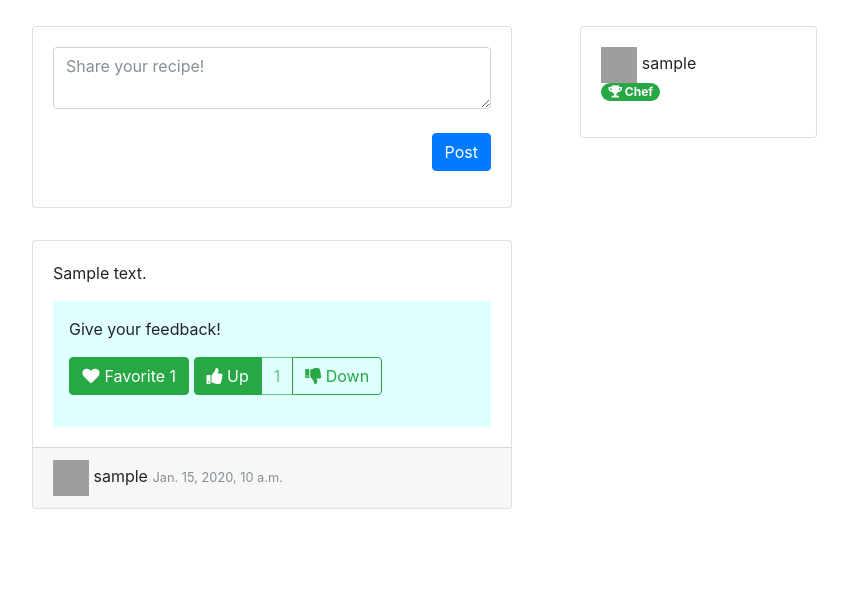
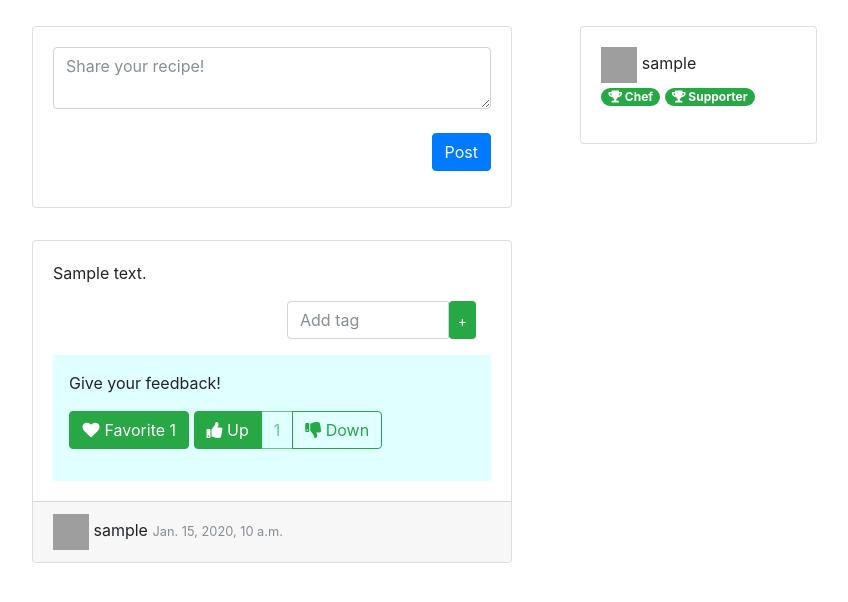
Before and after one commit to lizihao945/CookIt, a Django app: page /recipes/ in a window 1280 px wide. Shown: the part 58-660 px from the top of the page, without its empty margins (208-1056 px from the left). Run offline with Django 3.2, Linux system fonts and the light colour scheme; a user stored in the database is signed in; tables that the repository leaves empty hold one stand-in row (values such as "Sample post"); data that the repository does not hold is empty; some libraries are stand-ins or nearby versions; grey boxes are pictures that could not be loaded.

Commit message:
Tagging.

```diff
--- a/recipes/badges.py
+++ b/recipes/badges.py
@@ -19,7 +19,7 @@ def getBadges(User):
 
 	# First up vote
 	for vote in Vote.objects.filter(user=User):
-		if not vote.isUp:
+		if vote.isUp:
 			badges.append("Supporter")
 			break;
 
--- a/recipes/models.py
+++ b/recipes/models.py
@@ -37,3 +37,7 @@ class Notification(models.Model):
 	user = models.ForeignKey(User, blank=False, null=False, related_name='notifications')
 	text = models.CharField(max_length=1000)
 	created = models.DateTimeField(auto_now_add=True)
+
+class Tag(models.Model):
+	contents = models.ManyToManyField(Content)
+	text = models.CharField(max_length=10, primary_key=True)
--- a/recipes/templates/recipes/content.html
+++ b/recipes/templates/recipes/content.html
@@ -3,6 +3,32 @@
 <div class="card mt-3" id="content_{{ content.pk }}" style="width: 30rem;">
   <div class="card-body">
     <p class="card-text"> {{ content.text }} </p>
+
+    <div class="container">
+      <div class="row">
+        <div class="col-md-6">
+          <div>
+            {% for tag in content.tag_set.all %}
+              <span class="badge badge-pill badge-success">
+                <i class="fa fa-trophy" aria-hidden="true"></i>
+                {{ tag.text }}
+              </span>
+            {% endfor %}
+          </div>
+        </div>
+
+        <div class="col-md-6">
+          <form action="{% url 'addTag' %}" method="post">
+            {% csrf_token %}
+            <input name="contentId" value="{{ content.pk }}" type="hidden">
+            <div class="input-group">
+              <input name="tag" type="text" class="form-control" placeholder="Add tag">
+              <button class="btn btn-success btn-sm" type="submit" value="Submit">+</button>
+            </div>
+          </form>
+        </div>
+      </div>
+    </div>
 
     {% if not user.is_anonymous %}
       {% include 'fav/fav_block.html' %}
--- a/recipes/urls.py
+++ b/recipes/urls.py
@@ -18,4 +18,5 @@ urlpatterns = [
 	url(r'^search', recipes.views.search, name='search'),
 	url(r'^clearNotifications', recipes.views.clearNotifications, name='clearNotifications'),
 	url(r'^badges', recipes.views.badges, name='badges'),
+	url(r'^addTag', recipes.views.addTag, name='addTag'),
 ]
--- a/recipes/views.py
+++ b/recipes/views.py
@@ -272,6 +272,24 @@ def search(request):
   context['badges'] = ['Editor', 'Scholar']
   return render(request, 'recipes/search_results.html', context)
 
+@login_required
+def addTag(request):
+  contentId = request.POST['contentId']
+  tag = request.POST['tag']
+
+  content = Content.objects.get(id=contentId)
+
+  if Tag.objects.filter(text=tag):
+    tagObj = Tag.objects.get(text=tag)
+    tagObj.contents.add(content)
+    tagObj.save()
+  else:
+    tagObj = Tag(text=tag)
+    tagObj.save()
+    tagObj.contents.add(content)
+    tagObj.save()
+
+  return redirect('home')
 
 @login_required
 def clearNotifications(request):
```
Also changed, not shown: recipes/migrations/0011_content_tags.py (added), recipes/migrations/0012_auto_20171208_0608.py (added), recipes/migrations/0013_auto_20171208_0615.py (added).
